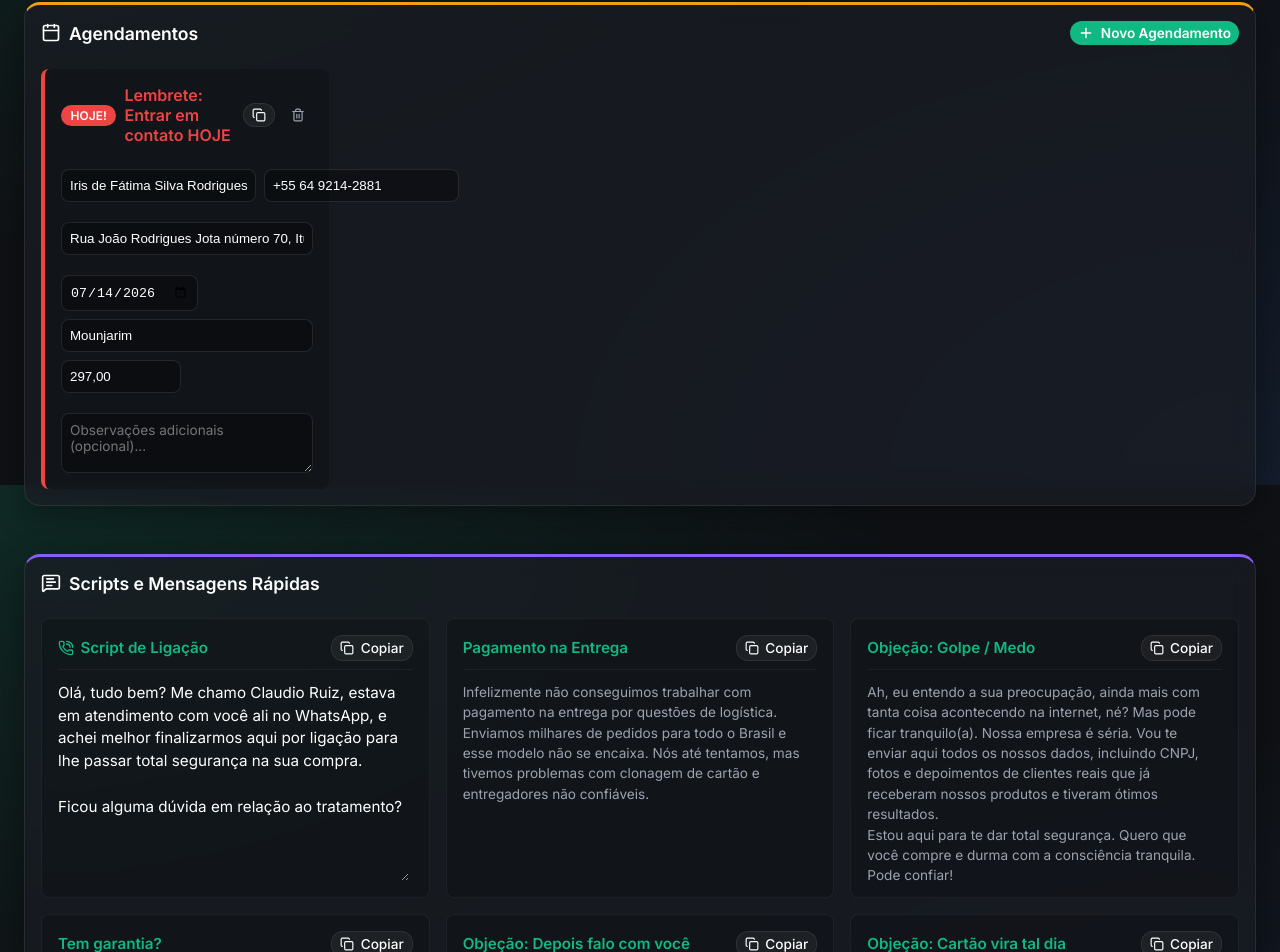
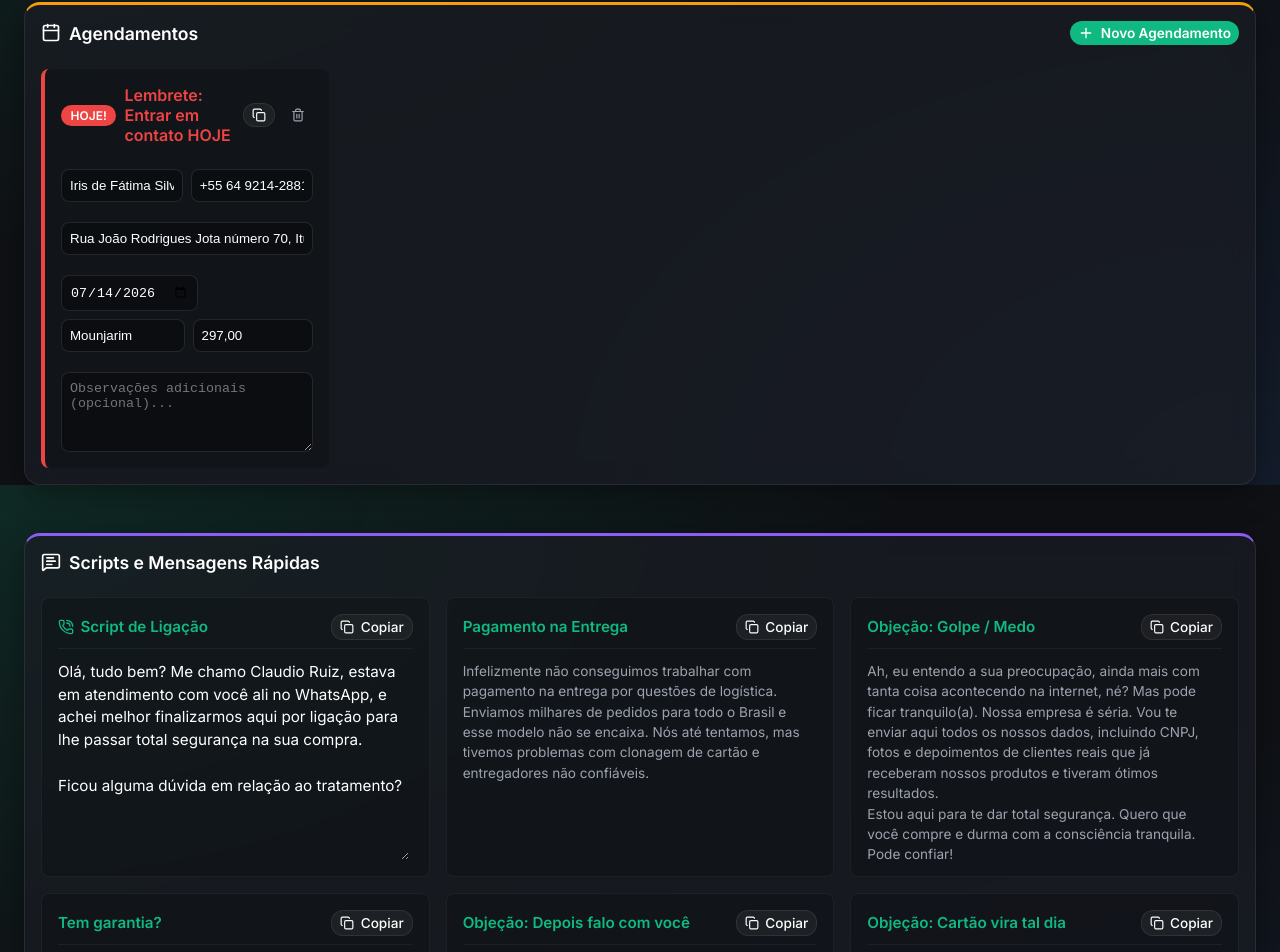
Before and after one commit to yuresilva1/planner-vendas, a React (Vite) app: page / in a window 1280 px wide. Shown: the part 1115-2067 px from the top of the page. Built offline with nearby package versions, Linux system fonts and the light colour scheme; no server answers.

Commit message:
Corrige overflow e padroniza inputs no cartao de agendamento

```diff
--- a/src/App.css
+++ b/src/App.css
@@ -627,3 +627,31 @@
   background-color: #ef4444 !important;
   color: white !important;
 }
+
+/* Campos de Input do Agendamento */
+.schedule-input {
+  padding: 0.5rem;
+  border-radius: var(--radius-sm);
+  border: 1px solid rgba(255,255,255,0.1);
+  background: rgba(0,0,0,0.3);
+  color: var(--text-primary);
+  outline: none;
+  box-sizing: border-box;
+  width: 100%;
+}
+
+.schedule-input:focus {
+  border-color: rgba(255,255,255,0.3);
+}
+
+.schedule-row {
+  display: flex;
+  gap: 0.5rem;
+  margin-bottom: 0.5rem;
+  flex-wrap: wrap;
+}
+
+.schedule-row > * {
+  flex: 1;
+  min-width: 120px;
+}
--- a/src/components/ScheduleBoard.jsx
+++ b/src/components/ScheduleBoard.jsx
@@ -128,21 +128,20 @@ ${sch.notes ? `📝 *Obs:* ${sch.notes}\n\n` : ''}Qualquer dúvida, estou à dis
                   </div>
                 </div>
 
-                <div style={{ display: 'grid', gridTemplateColumns: '1fr 1fr', gap: '0.5rem', marginBottom: '0.5rem' }}>
+                <div className="schedule-row">
                   <input
                     type="text"
                     placeholder="Nome do Cliente"
                     value={sch.clientName || ''}
                     onChange={(e) => updateSchedule(sch.id, 'clientName', e.target.value)}
-                    className="styled-input"
-                    style={{ padding: '0.5rem', borderRadius: 'var(--radius-sm)', border: '1px solid rgba(255,255,255,0.1)', background: 'rgba(0,0,0,0.3)', color: 'var(--text-primary)', outline: 'none' }}
+                    className="schedule-input"
                   />
                   <input
                     type="text"
                     placeholder="Telefone (WhatsApp)"
                     value={sch.clientPhone || ''}
                     onChange={(e) => updateSchedule(sch.id, 'clientPhone', e.target.value)}
-                    style={{ padding: '0.5rem', borderRadius: 'var(--radius-sm)', border: '1px solid rgba(255,255,255,0.1)', background: 'rgba(0,0,0,0.3)', color: 'var(--text-primary)', outline: 'none' }}
+                    className="schedule-input"
                   />
                 </div>
 
@@ -152,40 +151,43 @@ ${sch.notes ? `📝 *Obs:* ${sch.notes}\n\n` : ''}Qualquer dúvida, estou à dis
                     placeholder="Endereço Completo (Rua, Número, Bairro, Cidade-UF, CEP)"
                     value={sch.clientAddress || ''}
                     onChange={(e) => updateSchedule(sch.id, 'clientAddress', e.target.value)}
-                    style={{ width: '100%', padding: '0.5rem', borderRadius: 'var(--radius-sm)', border: '1px solid rgba(255,255,255,0.1)', background: 'rgba(0,0,0,0.3)', color: 'var(--text-primary)', outline: 'none' }}
+                    className="schedule-input"
                   />
                 </div>
 
-                <div style={{ display: 'flex', gap: '0.5rem', marginBottom: '0.5rem', flexWrap: 'wrap' }}>
+                <div className="schedule-row">
                   <input
                     type="date"
                     value={sch.scheduleDate || ''}
                     onChange={(e) => updateSchedule(sch.id, 'scheduleDate', e.target.value)}
-                    style={{ padding: '0.5rem', borderRadius: 'var(--radius-sm)', border: '1px solid rgba(255,255,255,0.1)', background: 'rgba(0,0,0,0.3)', color: 'var(--text-primary)', outline: 'none' }}
+                    className="schedule-input"
                     title="Data do Agendamento / Lembrete"
+                    style={{ flex: '0 0 auto', width: 'auto' }}
                   />
                   <input
                     type="text"
                     placeholder="Nome do Produto"
                     value={sch.product || ''}
                     onChange={(e) => updateSchedule(sch.id, 'product', e.target.value)}
-                    style={{ flex: 1, minWidth: '150px', padding: '0.5rem', borderRadius: 'var(--radius-sm)', border: '1px solid rgba(255,255,255,0.1)', background: 'rgba(0,0,0,0.3)', color: 'var(--text-primary)', outline: 'none' }}
+                    className="schedule-input"
+                    style={{ flex: 2 }}
                   />
                   <input
                     type="text"
                     placeholder="Valor (R$)"
                     value={sch.value || ''}
                     onChange={(e) => updateSchedule(sch.id, 'value', e.target.value)}
-                    style={{ width: '120px', padding: '0.5rem', borderRadius: 'var(--radius-sm)', border: '1px solid rgba(255,255,255,0.1)', background: 'rgba(0,0,0,0.3)', color: 'var(--text-primary)', outline: 'none' }}
+                    className="schedule-input"
+                    style={{ flex: 1 }}
                   />
                 </div>
 
                 <textarea
-                  className="lead-notes"
+                  className="schedule-input"
                   value={sch.notes !== undefined ? sch.notes : sch.text}
                   onChange={(e) => updateSchedule(sch.id, 'notes', e.target.value)}
                   placeholder="Observações adicionais (opcional)..."
-                  style={{ minHeight: '60px', width: '100%', border: '1px solid rgba(255,255,255,0.1)', background: 'rgba(0,0,0,0.3)' }}
+                  style={{ minHeight: '80px', resize: 'vertical' }}
                 />
               </div>
             )
```
